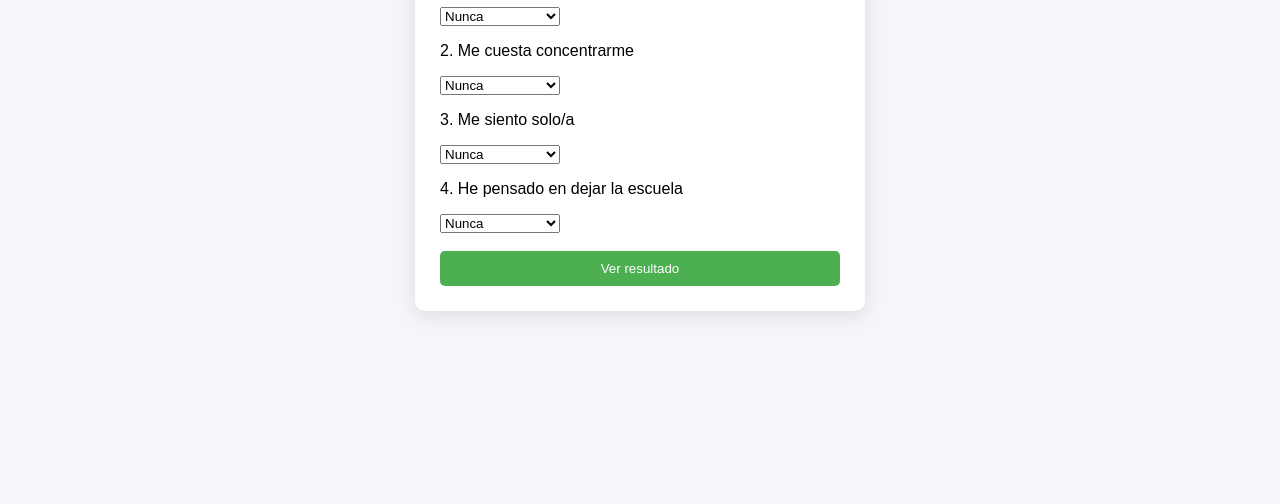
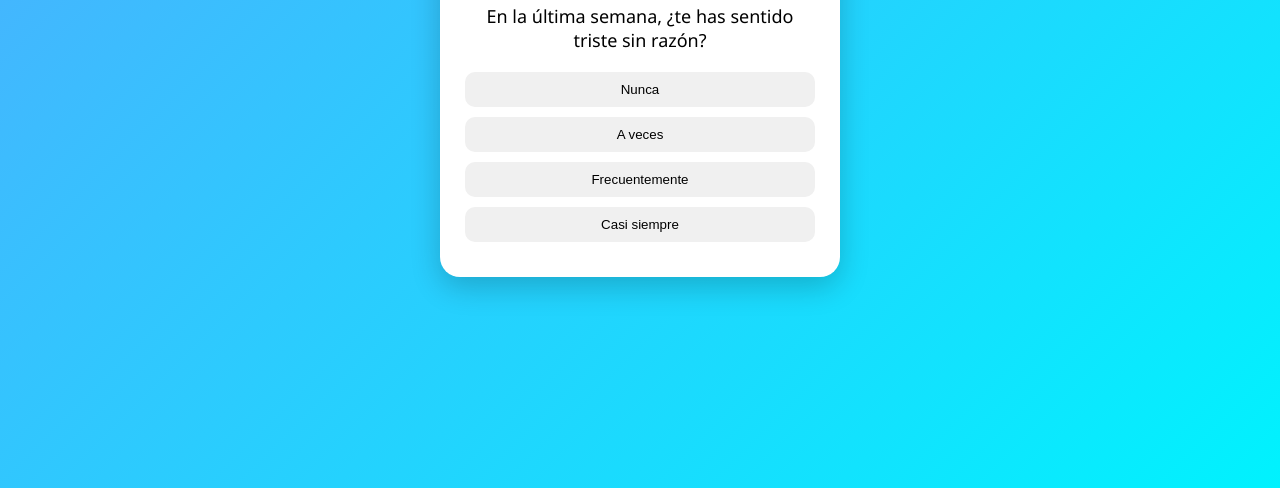
Before and after one commit to Pulso360/pulso360, a plain HTML site: page index.html in a window 1280 px wide. Shown: the part 312-816 px from the top of the page. Drawn offline with Linux system fonts and the light colour scheme.

Commit message:
Update index.html

```diff
--- a/index.html
+++ b/index.html
@@ -3,121 +3,154 @@
 <head>
 <meta charset="UTF-8">
 <meta name="viewport" content="width=device-width, initial-scale=1.0">
-<title>Pulso360 - Bienestar Escolar</title>
+<title>Pulso360</title>
 
 <style>
 body {
-    font-family: Arial, sans-serif;
-    background: #f4f6f9;
+    margin: 0;
+    font-family: 'Segoe UI', sans-serif;
+    background: linear-gradient(135deg, #4facfe, #00f2fe);
     display: flex;
     justify-content: center;
     align-items: center;
     height: 100vh;
 }
-.container {
+
+.app {
     background: white;
+    width: 350px;
+    border-radius: 20px;
     padding: 25px;
-    border-radius: 10px;
-    width: 400px;
-    box-shadow: 0 5px 20px rgba(0,0,0,0.1);
-}
-h2 {
+    box-shadow: 0 10px 30px rgba(0,0,0,0.2);
     text-align: center;
 }
-button {
-    background: #4CAF50;
+
+.progress {
+    height: 6px;
+    background: #eee;
+    border-radius: 10px;
+    margin-bottom: 20px;
+    overflow: hidden;
+}
+
+.progress-bar {
+    height: 100%;
+    width: 0%;
+    background: #4facfe;
+    transition: 0.3s;
+}
+
+h2 {
+    margin-bottom: 20px;
+}
+
+.question {
+    font-size: 18px;
+    margin-bottom: 20px;
+}
+
+.options button {
+    display: block;
+    width: 100%;
+    margin: 10px 0;
+    padding: 10px;
+    border: none;
+    border-radius: 10px;
+    background: #f0f0f0;
+    cursor: pointer;
+    transition: 0.2s;
+}
+
+.options button:hover {
+    background: #4facfe;
     color: white;
-    border: none;
-    padding: 10px;
-    width: 100%;
-    border-radius: 5px;
-    cursor: pointer;
 }
-.hidden {
-    display: none;
-}
+
 .result {
-    text-align: center;
     font-size: 18px;
-    margin-top: 20px;
 }
 </style>
 </head>
 
 <body>
 
-<div class="container">
+<div class="app">
+
+<div class="progress">
+    <div class="progress-bar" id="progress"></div>
+</div>
 
 <h2>Pulso360</h2>
 
-<div id="quiz">
-
-<p>1. Me he sentido triste sin razón</p>
-<select id="q1">
-<option value="0">Nunca</option>
-<option value="1">A veces</option>
-<option value="2">Frecuentemente</option>
-<option value="3">Casi siempre</option>
-</select>
-
-<p>2. Me cuesta concentrarme</p>
-<select id="q2">
-<option value="0">Nunca</option>
-<option value="1">A veces</option>
-<option value="2">Frecuentemente</option>
-<option value="3">Casi siempre</option>
-</select>
-
-<p>3. Me siento solo/a</p>
-<select id="q3">
-<option value="0">Nunca</option>
-<option value="1">A veces</option>
-<option value="2">Frecuentemente</option>
-<option value="3">Casi siempre</option>
-</select>
-
-<p>4. He pensado en dejar la escuela</p>
-<select id="q4">
-<option value="0">Nunca</option>
-<option value="1">A veces</option>
-<option value="2">Frecuentemente</option>
-<option value="3">Casi siempre</option>
-</select>
-
-<br><br>
-<button onclick="calcular()">Ver resultado</button>
-
-</div>
-
-<div id="resultado" class="hidden result"></div>
+<div id="contenido"></div>
 
 </div>
 
 <script>
-function calcular() {
-    let total =
-        parseInt(document.getElementById("q1").value) +
-        parseInt(document.getElementById("q2").value) +
-        parseInt(document.getElementById("q3").value) +
-        parseInt(document.getElementById("q4").value);
+const preguntas = [
+    "En la última semana, ¿te has sentido triste sin razón?",
+    "¿Te ha costado concentrarte en clases o tareas?",
+    "¿Te has sentido solo/a incluso con otras personas?",
+    "¿Has pensado en dejar la escuela?"
+];
 
-    let texto = "";
+let index = 0;
+let respuestas = [];
+
+function mostrarPregunta() {
+    let progreso = (index / preguntas.length) * 100;
+    document.getElementById("progress").style.width = progreso + "%";
+
+    document.getElementById("contenido").innerHTML = `
+        <div class="question">${preguntas[index]}</div>
+        <div class="options">
+            <button onclick="responder(0)">Nunca</button>
+            <button onclick="responder(1)">A veces</button>
+            <button onclick="responder(2)">Frecuentemente</button>
+            <button onclick="responder(3)">Casi siempre</button>
+        </div>
+    `;
+}
+
+function responder(valor) {
+    respuestas.push(valor);
+    index++;
+
+    if (index < preguntas.length) {
+        mostrarPregunta();
+    } else {
+        mostrarResultado();
+    }
+}
+
+function mostrarResultado() {
+    let total = respuestas.reduce((a, b) => a + b, 0);
+    let mensaje = "";
 
     if (total <= 3) {
-        texto = "🟢 Bienestar estable";
+        mensaje = "🟢 Parece que te encuentras en un buen momento emocional. Sigue así.";
     } else if (total <= 6) {
-        texto = "🟡 Riesgo leve";
+        mensaje = "🟡 Hay algunas señales de estrés. Hablar con alguien puede ayudarte.";
     } else if (total <= 9) {
-        texto = "🟠 Riesgo moderado";
+        mensaje = "🟠 Podrías estar pasando por un momento difícil. Busca apoyo.";
     } else {
-        texto = "🔴 Riesgo alto. Busca apoyo.";
+        mensaje = "🔴 Es importante que hables con alguien de confianza o un profesional.";
     }
 
-    document.getElementById("quiz").classList.add("hidden");
-    let res = document.getElementById("resultado");
-    res.classList.remove("hidden");
-    res.innerHTML = texto;
+    document.getElementById("contenido").innerHTML = `
+        <div class="result">${mensaje}</div>
+        <br><br>
+        <button onclick="reiniciar()">Volver a empezar</button>
+    `;
 }
+
+function reiniciar() {
+    index = 0;
+    respuestas = [];
+    mostrarPregunta();
+}
+
+mostrarPregunta();
 </script>
 
 </body>
```
